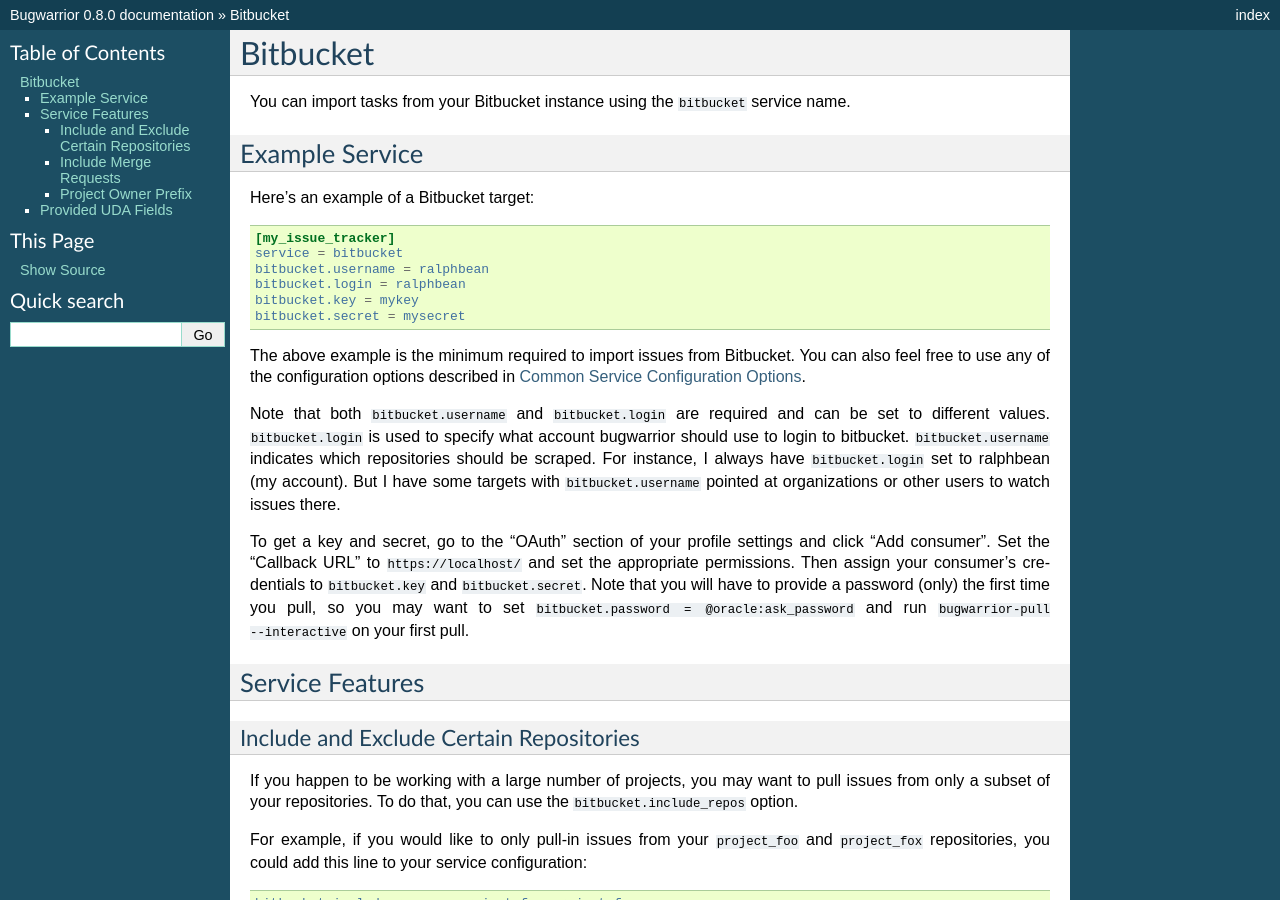
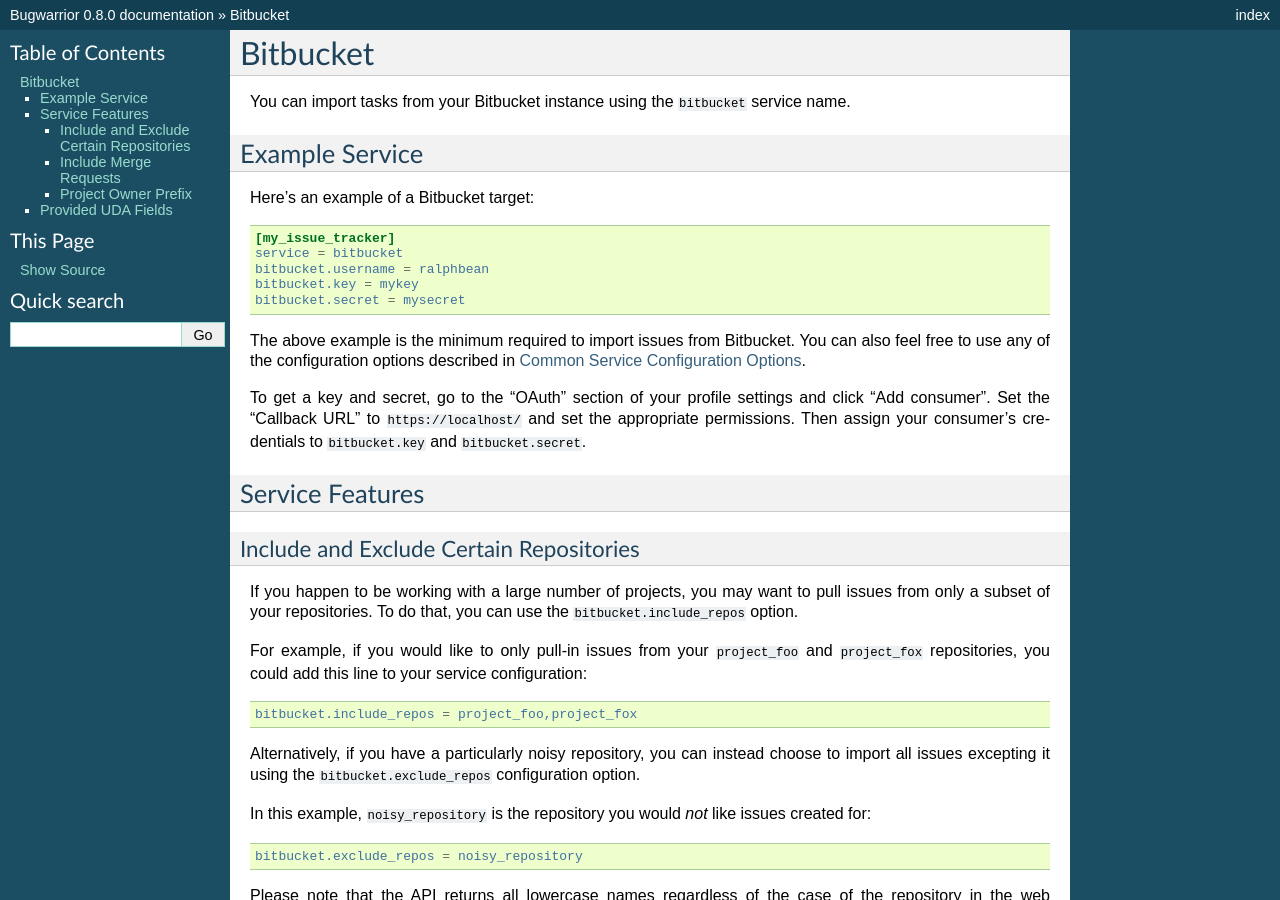
Before and after one commit to GothenburgBitFactory/bugwarrior, a Sphinx documentation site: the page built from bugwarrior/docs/services/bitbucket.rst, in a window 1280 px wide and 900 px high. Built offline with Sphinx 7.4.7, drawn with Linux system fonts in a browser that asks for light colours; pages that are not in the unit, such as notebooks, are missing from menus.

Commit message:
bitbucket: update oauth2 workflow
Passwords are completely removed even from bitbucket's oauth flows so
this had to be updated.
- Deprecate login and password options.
- Implement "Client Credentials Grant 4.4", which I believe is the only
  appropriate option at the moment given that we don't have a browser
  session.

<https://developer.atlassian.com/cloud/bitbucket/oauth-2/#3--client-credentials-grant--4-4->

```diff
--- a/bugwarrior/docs/services/bitbucket.rst
+++ b/bugwarrior/docs/services/bitbucket.rst
@@ -12,7 +12,6 @@
     [my_issue_tracker]
     service = bitbucket
     bitbucket.username = ralphbean
-    bitbucket.login = ralphbean
     bitbucket.key = mykey
     bitbucket.secret = mysecret
 
@@ -20,21 +19,10 @@
 Bitbucket.  You can also feel free to use any of the
 configuration options described in :ref:`common_configuration_options`.
 
-Note that both ``bitbucket.username`` and ``bitbucket.login`` are required and can be
-set to different values.  ``bitbucket.login`` is used to specify what account
-bugwarrior should use to login to bitbucket.  ``bitbucket.username`` indicates which
-repositories should be scraped.  For instance, I always have ``bitbucket.login``
-set to ralphbean (my account).  But I have some targets with
-``bitbucket.username`` pointed at organizations or other users to watch issues
-there.
-
 To get a key and secret,
 go to the "OAuth" section of your profile settings and click "Add consumer". Set the
 "Callback URL" to ``https://localhost/`` and set the appropriate permissions. Then
-assign your consumer's credentials to ``bitbucket.key`` and ``bitbucket.secret``. Note
-that you will have to provide a password (only) the first time you pull, so you may
-want to set ``bitbucket.password = @oracle:ask_password`` and run
-``bugwarrior-pull --interactive`` on your first pull.
+assign your consumer's credentials to ``bitbucket.key`` and ``bitbucket.secret``.
 
 Service Features
 ----------------
```
Also changed, not shown: 3 other files.
